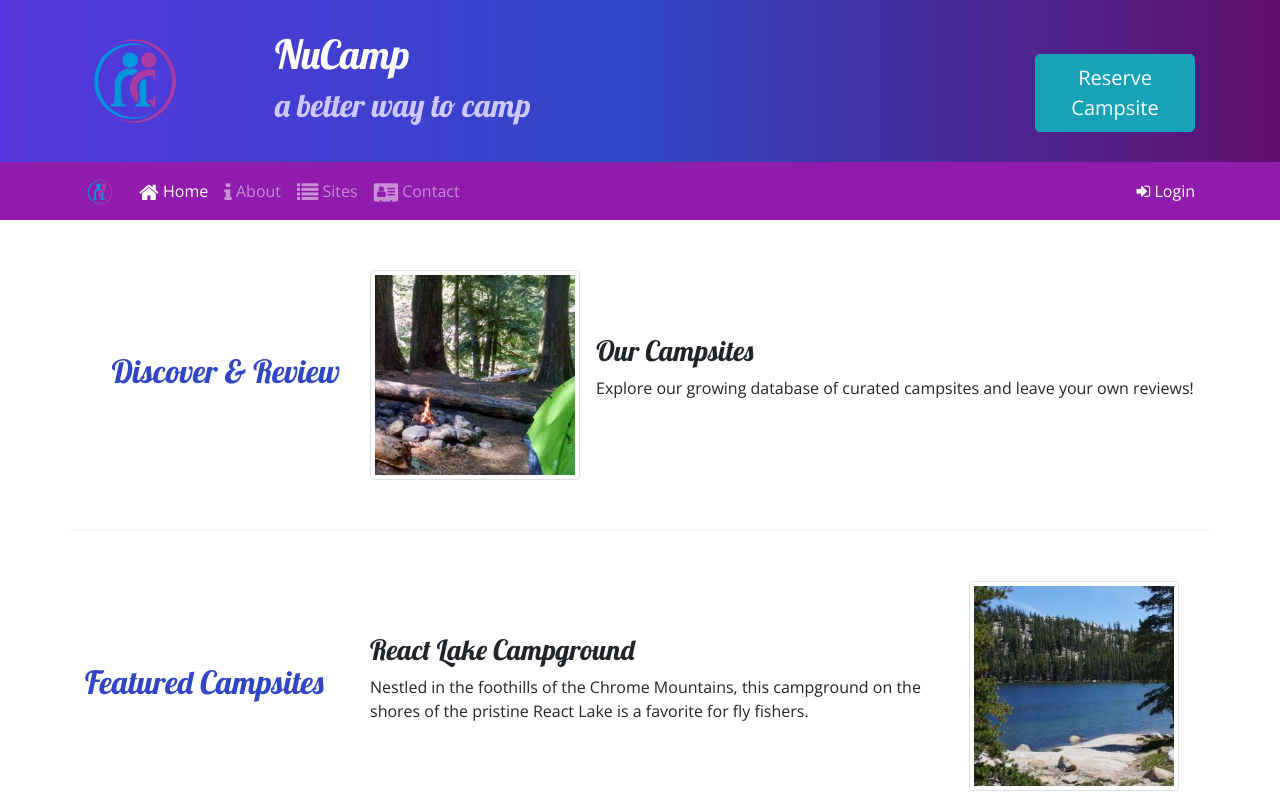
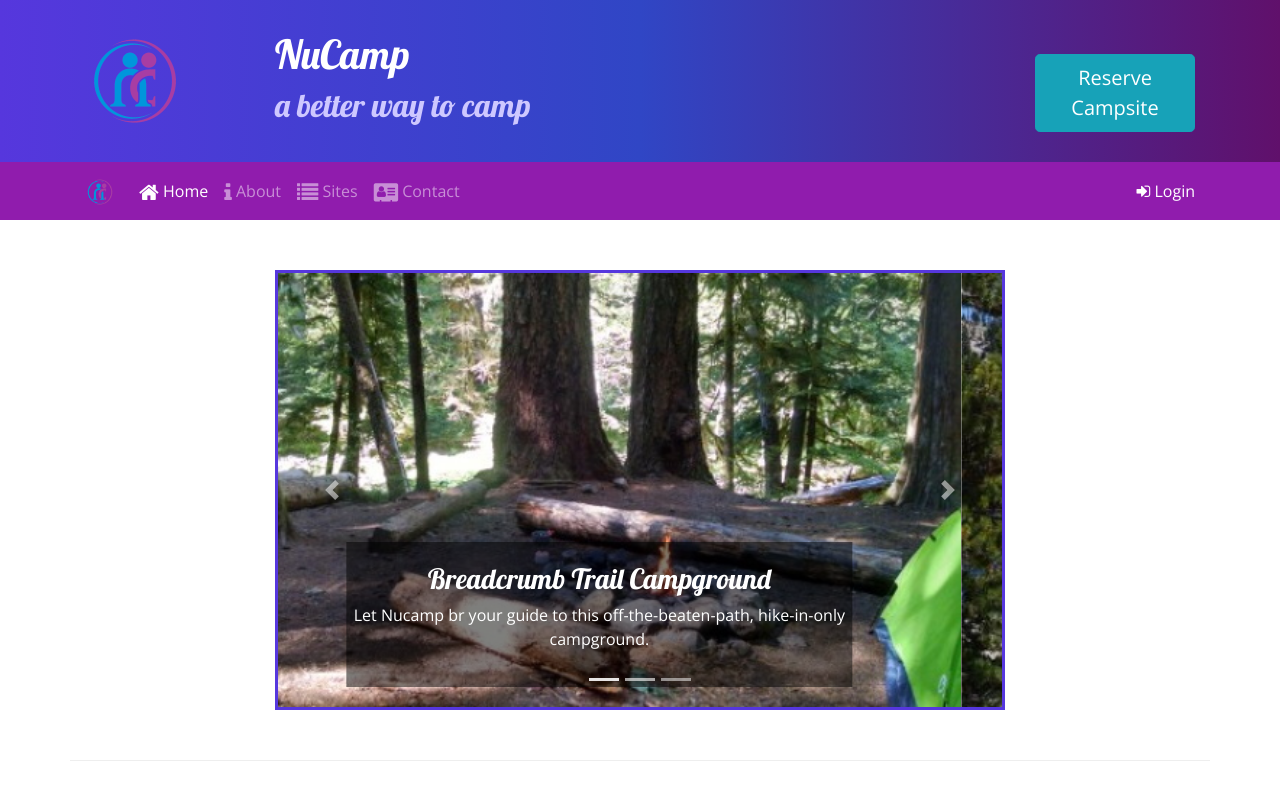
Before and after one commit to BrianBlits/Nucampsite, a website: page index.html in a window 1280 px wide. Shown: the top 800 px of the page. Drawn offline with nearby package versions, Linux system fonts and the light colour scheme.

Commit message:
Carousel

```diff
--- a/css/styles.css
+++ b/css/styles.css
@@ -48,3 +48,11 @@ a, a:hover {
     color: inherit;
     text-decoration: none;
   }
+
+.carousel-caption {
+    background-color: rgba(0, 0, 0, 0.5);
+}
+
+.carousel {
+    border: solid #5637DD;
+}
--- a/index.html
+++ b/index.html
@@ -97,6 +97,50 @@
     </div>
 
     <div class="container">
+
+        <div class="row row-content">
+            <div class="col-md-8 mx-auto">
+                <div id="homeCarousel" class="carousel slide" data-ride="carousel">
+                    <ol class="carousel-indicators">
+                        <li data-target="#homeCarousel" data-slide-to="0" class="active"></li>
+                        <li data-target="#homeCarousel" data-slide-to="1"></li>
+                        <li data-target="#homeCarousel" data-slide-to="2"></li>
+                    </ol>
+                        <div class="carousel-inner">
+                            <div class="carousel-item active">
+                                <img class="d-block w-100" src="img/breadcrumb-trail.jpg" alt="Breadcrunb Trail Campground" />
+                                <div class="carousel-caption">
+                                    <h3>Breadcrumb Trail Campground</h3>
+                                    <p class="d-none d-sm-block">Let Nucamp br your guide to this off-the-beaten-path, hike-in-only campground.</p>
+                                </div>
+                            </div>
+                            <div class="carousel-item">
+                                <img class="d-block w-100" src="img/react-lake.jpg" alt="React Lake Campground" />
+                                <div class="carousel-caption">
+                                    <h3>React Lake Campground</h3>
+                                    <p class="d-none d-sm-block">Nestled in the foothills of the Chrome Mountains, this campground on the shores of the pristine React lake is a favorite for fly fishers.</p>
+                                </div>
+                            </div>
+                            <div class="carousel-item">
+                                <img class="d-block w-100" src="img/chrome-river.jpg" alt="Chrome River Campground" />
+                                <div class="carousel-caption">
+                                    <h3>Chrome River Campground</h3>
+                                    <p class="d-none d-sm-block">Spend a few sunny days and starry nights beneath a canopy of old-growth firs at this enchanting spot by the Chrome River.</p>
+                                </div>
+                            </div>
+                        </div>
+                    <a class="carousel-control-prev" href="#homeCarousel" role="button" data-slide="prev">
+                        <span class="carousel-control-prev-icon"></span>
+                        <span class="sr-only">Previous</span>
+                    </a>
+                    <a class="carousel-control-next" href="#homeCarousel" role="button" data-slide="next">
+                        <span class="carousel-control-next-icon"></span>
+                        <span class="sr-only">Next</span>
+                    </a>
+                </div>
+            </div>
+        </div>
+
         <div class="row row-content align-items-center">
             <div class="col-sm-4 order -sm last col-md-3">
                 <h2 class="text-sm-right">Discover & Review</h2>
```
